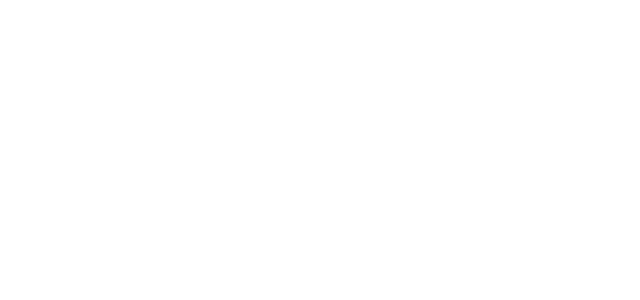
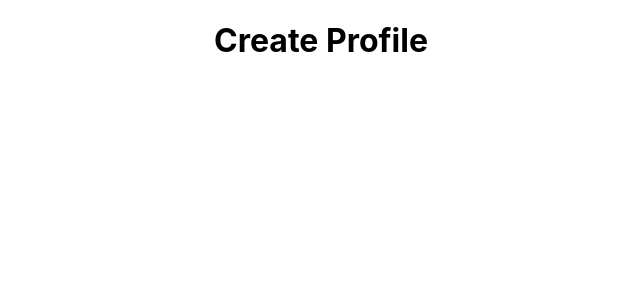
Before and after one commit to tinder-mars/tinder-mars, a React (Create React App) app: page /tinder-mars/create-profile in a window 1280 px wide. Shown: the top 300 px of the page, without its empty margins (319-959 px from the left). Built offline with nearby package versions, Linux system fonts and the light colour scheme.

Commit message:
changed name and added route

```diff
--- a/src/App.js
+++ b/src/App.js
@@ -1,5 +1,11 @@
 import { useState } from "react";
+import { Redirect, Route, Switch } from "react-router";
 import "./App.css";
+import Chat from "./components/Chat";
+import CreateProfile from "./components/CreateProfile";
+import HomePage from "./components/HomePage";
+import MatchList from "./components/MatchList";
+import MatchMaker from "./components/MatchMaker";
 
 function App() {
   const [user, setUser] = useState({});
@@ -7,7 +13,27 @@
   const [allRobots, setAllRobots] = useState([]);
   const [currentRobot, setCurrentRobot] = useState(0);
 
-  return <div className="App"></div>;
+  return (
+    <div className="App">
+      <Switch>
+        <Route exact path="/tinder-mars" render={(props) => <HomePage />} />
+        <Route
+          path="/tinder-mars/create-profile"
+          render={(props) => <CreateProfile />}
+        />
+        <Route
+          path="/tinder-mars/matchmaker"
+          render={(props) => <MatchMaker />}
+        />
+        <Route
+          path="/tinder-mars/matchlist"
+          render={(props) => <MatchList />}
+        />
+        <Route path="/tinder-mars/chat" render={(props) => <Chat />} />
+        <Redirect to="/tinder-mars" />
+      </Switch>
+    </div>
+  );
 }
 
 export default App;
--- a/src/components/Chat.js
+++ b/src/components/Chat.js
@@ -1,5 +1,9 @@
 const Chat = () => {
-  return <div></div>;
+  return (
+    <div>
+      <h1>Chat</h1>
+    </div>
+  );
 };
 
 export default Chat;
--- a/src/components/CreateProfile.js
+++ b/src/components/CreateProfile.js
@@ -1,5 +1,11 @@
+import React from "react";
+
 const CreateProfile = () => {
-  return <div></div>;
+  return (
+    <div>
+      <h1>Create Profile</h1>
+    </div>
+  );
 };
 
 export default CreateProfile;
--- /dev/null
+++ b/src/components/HomePage.js
@@ -0,0 +1,6 @@
+import React from "react";
+const HomePage = () => {
+  return <div>HomePage</div>;
+};
+
+export default HomePage;
--- a/src/components/MatchMaker.js
+++ b/src/components/MatchMaker.js
@@ -1,5 +1,5 @@
-const MatcheMaker = () => {
+const MatchMaker = () => {
   return <div></div>;
 };
 
-export default MatcheMaker;
+export default MatchMaker;
```
